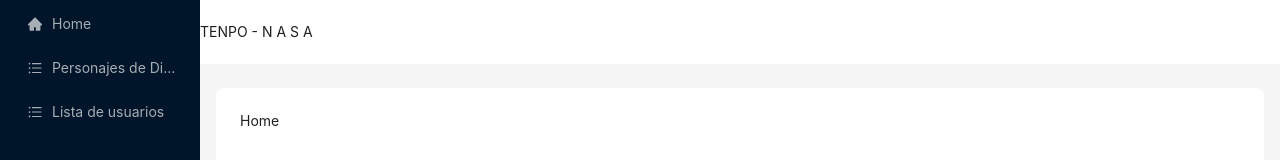
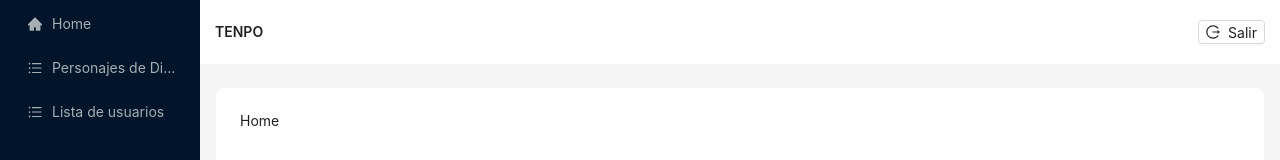
Before and after one commit to ciroribba/proyecto-tenpo, a React (Vite) app: page /home in a window 1280 px wide. Shown: the top 160 px of the page. Built offline with nearby package versions, Linux system fonts and the light colour scheme; sample sign-in values are in the browser's storage.

Commit message:
config header layout & add logout

```diff
--- /dev/null
+++ b/src/assets/sass/components/_layoutHeader.scss
@@ -0,0 +1,8 @@
+.layout-header {
+    padding: 15px;
+    display: flex;
+    flex-wrap: nowrap;
+    flex-direction: row;
+    justify-content: space-between;
+    align-items: center;
+}
--- a/src/assets/sass/index.scss
+++ b/src/assets/sass/index.scss
@@ -1 +1,4 @@
 @use './global' as *;
+
+//components
+@use './components/layoutHeader' as *;
--- /dev/null
+++ b/src/components/LayoutHeader.tsx
@@ -0,0 +1,44 @@
+import { LogoutOutlined } from '@ant-design/icons';
+import { Layout, theme, Modal, Typography, Button } from "antd";
+import { useAuth } from '../context/useAuth';
+import { ROUTES } from '../config/routes';
+import { useNavigate } from 'react-router-dom';
+
+const { Header } = Layout;
+const { Text } = Typography;
+
+const LayoutHeader = () => {
+  const { logout } = useAuth();
+  const navigate = useNavigate();
+  const [modal, contextHolder] = Modal.useModal();
+
+  const handleLogout = () => {
+    modal.confirm({
+      title: '¿Estás seguro que deseas cerrar sesión?',
+      content: 'Se cerrará tu sesión actual',
+      okText: 'Sí',
+      cancelText: 'No',
+      onOk: () => {
+        logout();
+        navigate(ROUTES.LOGIN);
+      },
+    });
+  };
+
+  const {
+    token: { colorBgContainer },
+  } = theme.useToken();
+
+  return (
+    <>
+      <Header className="layout-header" style={{ backgroundColor: colorBgContainer }}>
+        <Text strong>TENPO</Text>
+        <Button size='small' icon={<LogoutOutlined />} onClick={handleLogout}>Salir
+        </Button>
+      </Header>
+      {contextHolder}
+    </>
+  )
+}
+
+export default LayoutHeader;
--- a/src/pages/master-page/MasterPage.tsx
+++ b/src/pages/master-page/MasterPage.tsx
@@ -1,12 +1,12 @@
 import { ReactNode } from 'react';
 import { HomeFilled, UnorderedListOutlined } from '@ant-design/icons';
-import { Layout, Menu, theme, Modal } from 'antd';
-import { useAuth } from '../../context/useAuth';
+import { Layout, Menu, theme } from 'antd';
 import { ROUTES } from '../../config/routes';
 import { useNavigate } from 'react-router-dom';
 import { JSX } from 'react/jsx-runtime';
+import LayoutHeader from '../../components/LayoutHeader';
 
-const { Header, Content, Footer, Sider } = Layout;
+const { Content, Footer, Sider } = Layout;
 
 interface MasterPageProps {
   children: ReactNode;
@@ -31,28 +31,11 @@ const getItem = (label: string, key: string, icon: JSX.Element) => {
       token: { colorBgContainer, borderRadiusLG },
     } = theme.useToken();
 
-    const { logout } = useAuth();
     const navigate = useNavigate();
-
-    const [modal, contextHolder] = Modal.useModal();
-
-    const handleLogout = () => {
-      modal.confirm({
-        title: '¿Estás seguro que deseas cerrar sesión?',
-        content: 'Se cerrará tu sesión actual',
-        okText: 'Sí',
-        cancelText: 'No',
-        onOk: () => {
-          logout();
-          navigate(ROUTES.LOGIN);
-        },
-      });
-    };
 
     const handleMenuClick = ({ key }: { key: string }) => {
       navigate(key);
     };
-
 
     return (
       <Layout>
@@ -70,9 +53,7 @@ const getItem = (label: string, key: string, icon: JSX.Element) => {
           <Menu theme="dark" mode="inline" defaultSelectedKeys={['1']} items={itemsMenu} onClick={handleMenuClick} />
         </Sider>
         <Layout>
-          <Header style={{ padding: 0, background: colorBgContainer }}>
-            <span onClick={handleLogout}>TENPO - N A S A</span>
-            </Header>
+          <LayoutHeader />
           <Content style={{ margin: '24px 16px 0' }}>
             <div
               style={{
@@ -89,7 +70,6 @@ const getItem = (label: string, key: string, icon: JSX.Element) => {
             Demo ©{new Date().getFullYear()} Created by Ciro Ribba
           </Footer>
         </Layout>
-        {contextHolder}
       </Layout>
     );
   };
```
